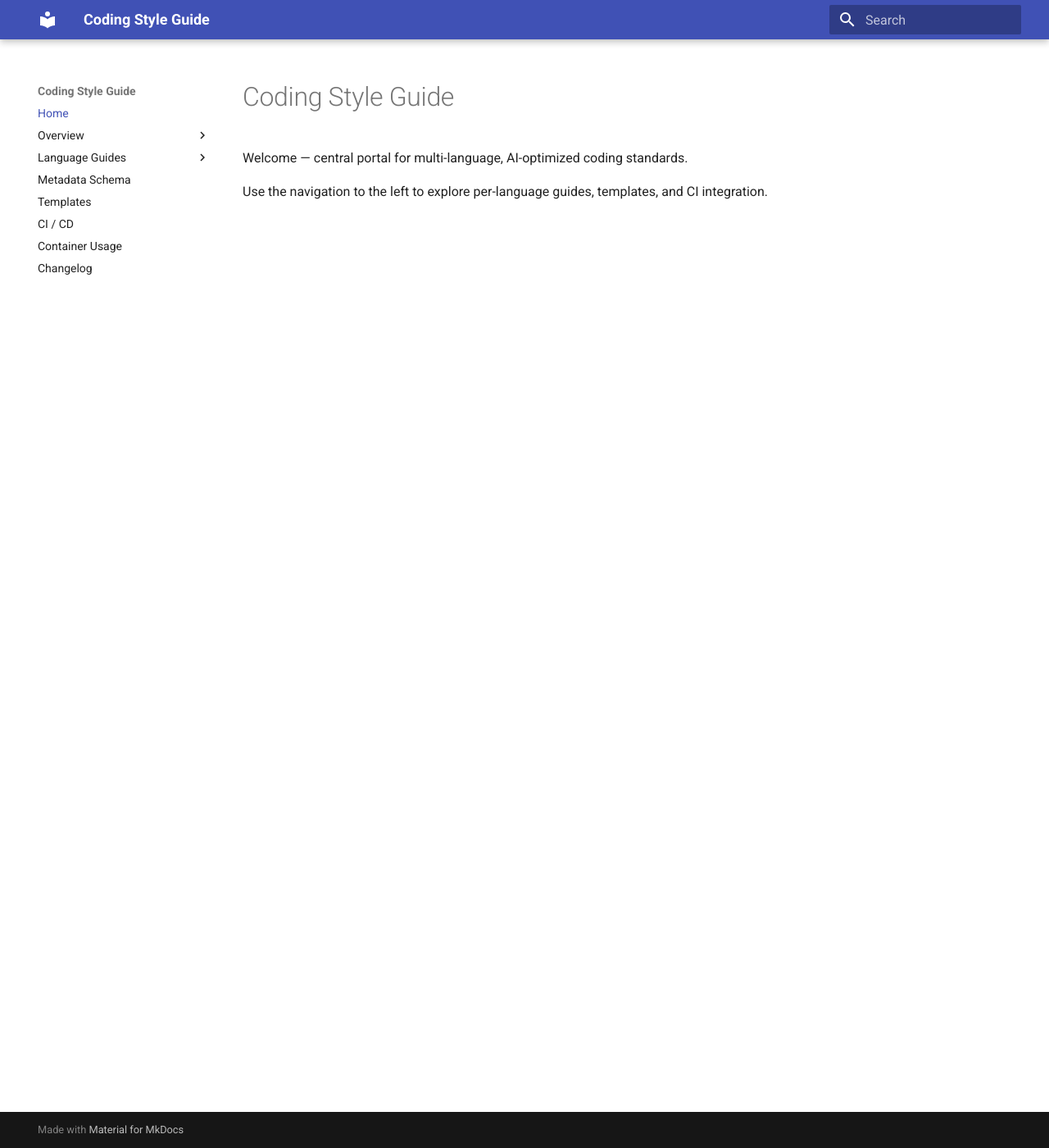
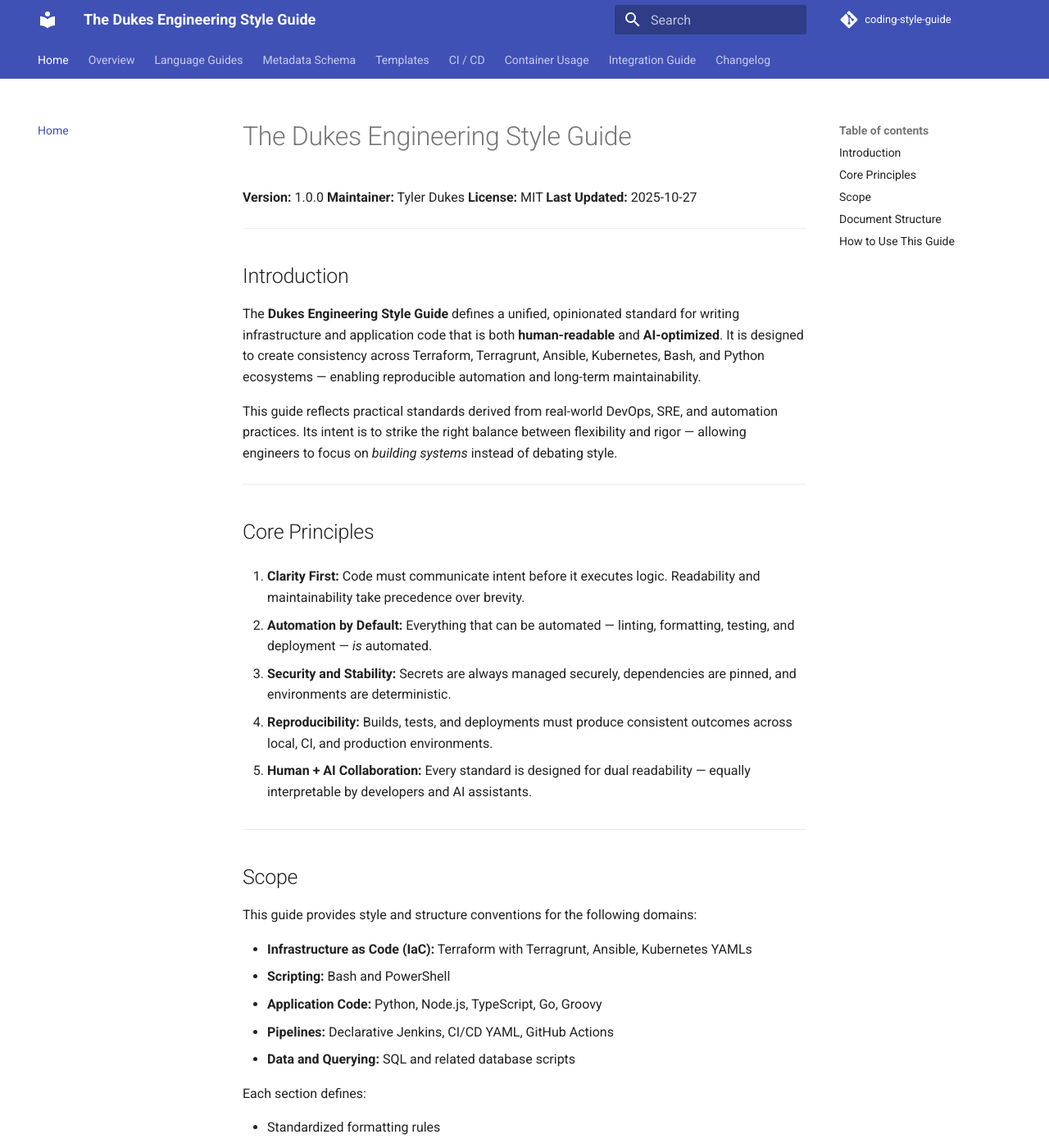
Before and after one commit to tydukes/coding-style-guide, an MkDocs documentation site: the page built from docs/index.md, in a window 1280 px wide and 1400 px high. Shown: the whole window at 82% size. Built offline with MkDocs 1.6.1 and Material for MkDocs 9.7.7, drawn with Linux system fonts in a browser that asks for light colours; comment, search, counter and statistics services are not loaded; some of the changed text lies outside the part shown.

Commit message:
docs: add integration guide and fix linting issues (#3)
* docs: add integration guide and fix linting issues

- Created comprehensive integration guide at docs/07_integration/integration_prompt.md
- Fixed nested code block rendering issues by escaping inner backticks
- Added integration guide to mkdocs.yml navigation
- Fixed line length issues in mkdocs.yml and docs/index.md
- Provides copy-paste prompts for integrating validator into other repos
- Includes examples for GitHub Actions, GitLab CI, and local development

🤖 Generated with [Claude Code](https://claude.com/claude-code)

Co-Authored-By: Claude <noreply@anthropic.com>

* fix: load container image locally for PR testing

The container workflow was trying to pull the image from GHCR during PR
testing, but images aren't published on PRs (for security). This change:

- Adds 'load: true' for PRs to make the built image available locally
- Tests the locally built image instead of pulling from registry
- Builds only amd64 for PRs (faster), multi-arch for pushes
- Extracts the correct image tag from metadata output

Fixes the 'unauthorized' error when testing containers in PRs.

🤖 Generated with [Claude Code](https://claude.com/claude-code)

Co-Authored-By: Claude <noreply@anthropic.com>

* Update mkdocs.yml

Co-authored-by: Copilot <175728472+Copilot@users.noreply.github.com>

* Update docs/index.md

Co-authored-by: Copilot <175728472+Copilot@users.noreply.github.com>

* fix: date

---------

Co-authored-by: Claude <noreply@anthropic.com>
Co-authored-by: Copilot <175728472+Copilot@users.noreply.github.com>

````diff
--- a/docs/index.md
+++ b/docs/index.md
@@ -1,5 +1,88 @@
-# Coding Style Guide
+# The Dukes Engineering Style Guide
 
-Welcome — central portal for multi-language, AI-optimized coding standards.
+**Version:** 1.0.0
+**Maintainer:** Tyler Dukes
+**License:** MIT
+**Last Updated:** 2025-10-27
 
-Use the navigation to the left to explore per-language guides, templates, and CI integration.
+---
+
+## Introduction
+
+The **Dukes Engineering Style Guide** defines a unified, opinionated standard for writing infrastructure
+and application code that is both **human-readable** and **AI-optimized**.
+It is designed to create consistency across Terraform, Terragrunt, Ansible, Kubernetes, Bash, and Python
+ecosystems — enabling reproducible automation and long-term maintainability.
+
+This guide reflects practical standards derived from real-world DevOps, SRE, and automation practices.
+Its intent is to strike the right balance between flexibility and rigor — allowing engineers to focus on
+*building systems* instead of debating style.
+
+---
+
+## Core Principles
+
+1. **Clarity First:**
+   Code must communicate intent before it executes logic.
+   Readability and maintainability take precedence over brevity.
+
+2. **Automation by Default:**
+   Everything that can be automated — linting, formatting, testing, and deployment — *is* automated.
+
+3. **Security and Stability:**
+   Secrets are always managed securely, dependencies are pinned, and environments are deterministic.
+
+4. **Reproducibility:**
+   Builds, tests, and deployments must produce consistent outcomes across local, CI, and production environments.
+
+5. **Human + AI Collaboration:**
+   Every standard is designed for dual readability — equally interpretable by developers and AI assistants.
+
+---
+
+## Scope
+
+This guide provides style and structure conventions for the following domains:
+
+- **Infrastructure as Code (IaC):** Terraform with Terragrunt, Ansible, Kubernetes YAMLs
+- **Scripting:** Bash and PowerShell
+- **Application Code:** Python, Node.js, TypeScript, Go, Groovy
+- **Pipelines:** Declarative Jenkins, CI/CD YAML, GitHub Actions
+- **Data and Querying:** SQL and related database scripts
+
+Each section defines:
+
+- Standardized formatting rules
+- Naming conventions
+- Directory and module structure
+- Security and secret management practices
+- Documentation expectations
+- AI-annotation standards (metadata blocks and comment schemas)
+
+---
+
+## Document Structure
+
+| Section | Description |
+|----------|-------------|
+| **1. Foundations** | Global principles, file structure, documentation format |
+| **2. Language Guides** | Specific rules for Python, Bash, Terraform, and others |
+| **3. Automation & Testing** | Pre-commit, linting, CI/CD, and test orchestration |
+| **4. AI Metadata** | Comment schemas, structured annotations, and promptable code |
+| **5. Templates & Samples** | Example repositories, starter modules, and CI workflows |
+
+Each section is modular and self-contained, allowing this guide to evolve alongside your toolchain.
+
+---
+
+## How to Use This Guide
+
+- For **human readers**, this guide acts as a living documentation of your engineering standards.
+- For **AI models**, embedded metadata blocks and clear structure enable code generation, refactoring,
+  and auditing with minimal ambiguity.
+
+You can contribute to this repository using standard Git workflows:
+
+```bash
+git clone https://github.com/tydukes/coding-style-guide.git
+cd coding-style-guide
--- a/mkdocs.yml
+++ b/mkdocs.yml
@@ -1,4 +1,40 @@
-site_name: Coding Style Guide
+site_name: "The Dukes Engineering Style Guide"
+site_description: "A unified DevOps style guide by Tyler Dukes — defining consistent, secure,
+  and AI-optimized standards for Terraform, Ansible, Python, Bash, and CI/CD systems."
+site_author: "Tyler Dukes"
+site_url: "https://tydukes.github.io/coding-style-guide/"
+repo_url: "https://github.com/tydukes/coding-style-guide"
+repo_name: "coding-style-guide"
+theme:
+  name: material
+  language: en
+  features:
+    - navigation.tabs
+    - content.code.annotate
+    - search.highlight
+    - search.share
+  palette:
+    - scheme: default
+      primary: indigo
+      accent: blue
+extra:
+  social:
+    - icon: fontawesome/brands/github
+      link: https://github.com/tydukes
+    - icon: fontawesome/brands/linkedin
+      link: https://linkedin.com/in/tydukes
+  generator: false
+  analytics:
+    provider: google
+    property: G-XXXXXXXXXX
+markdown_extensions:
+  - admonition
+  - codehilite
+  - footnotes
+  - tables
+  - toc:
+      permalink: true
+
 nav:
   - Home: index.md
   - Overview:
@@ -21,6 +57,5 @@ nav:
   - Templates: 04_templates/README_template.md
   - CI / CD: 05_ci_cd/ai_validation_pipeline.md
   - Container Usage: 06_container/usage.md
+  - Integration Guide: 07_integration/integration_prompt.md
   - Changelog: changelog.md
-theme:
-  name: material
````
Also changed, not shown: docs/07_integration/integration_prompt.md (added, +391 -0 lines).
